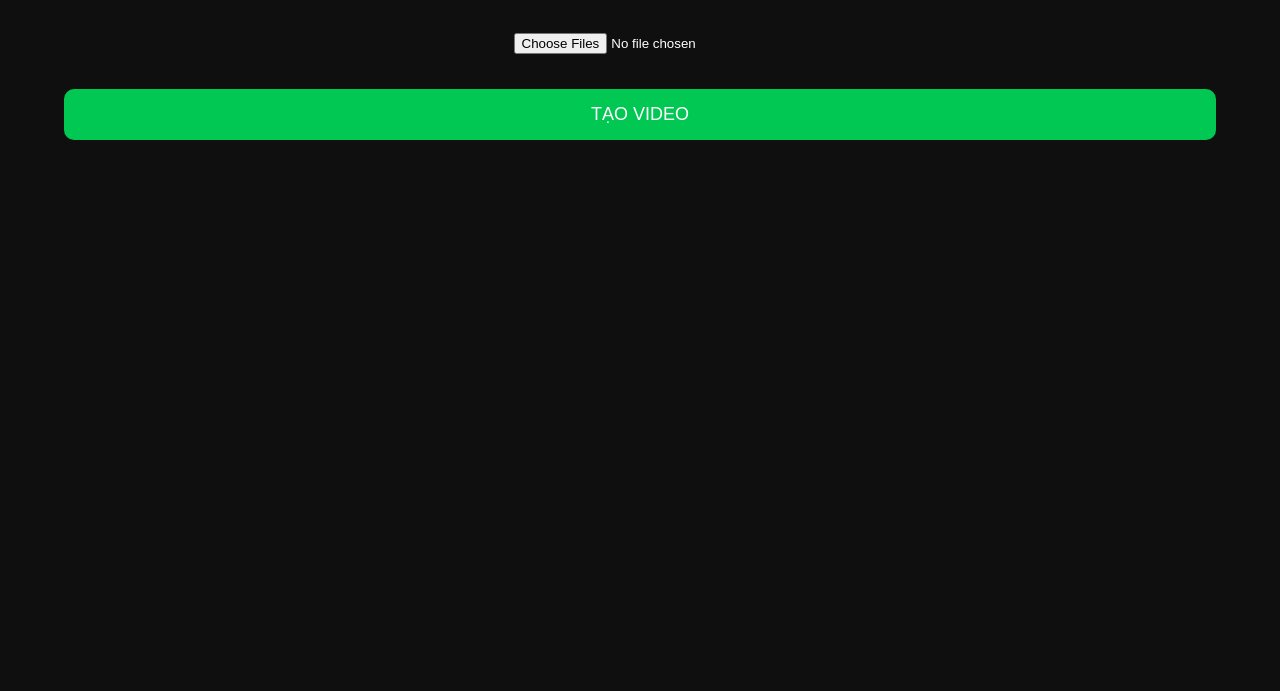
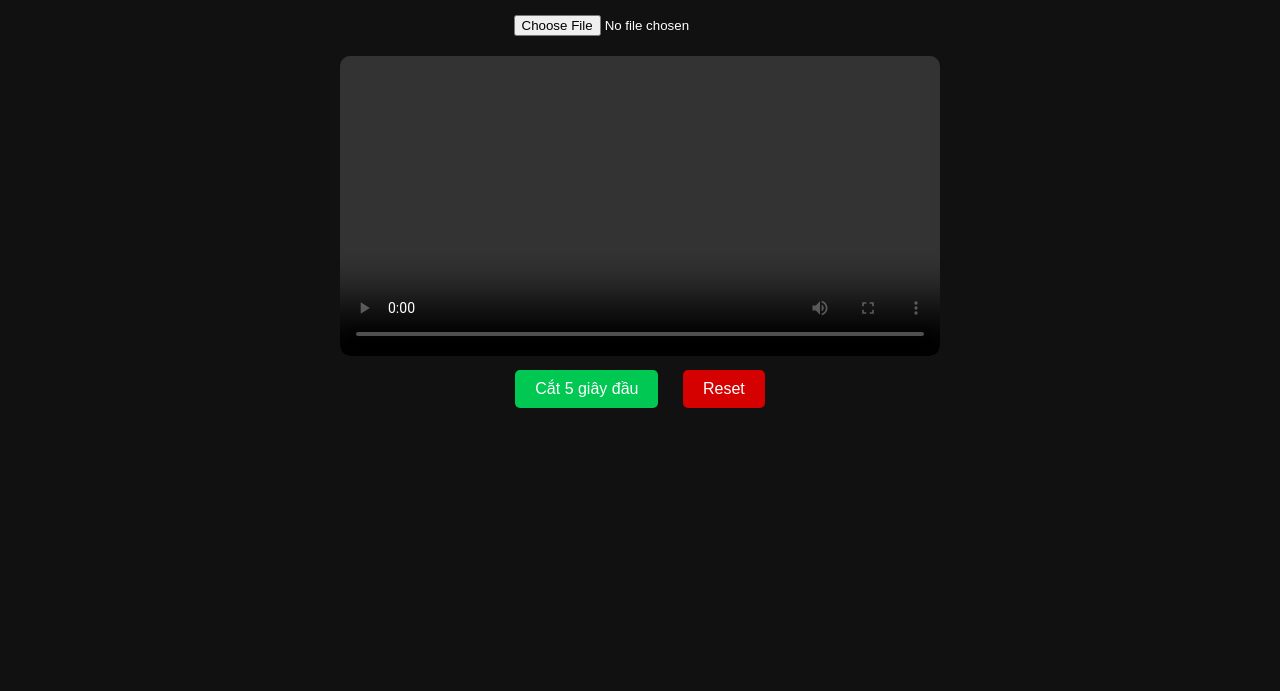
Before and after one commit to HOANG-lad/may-auto-editor, a plain HTML site: page index.html in a window 1280 px wide. Shown: the part 109-800 px from the top of the page. Drawn offline with Linux system fonts and the light colour scheme.

Commit message:
Revise index.html for May Auto Editor V2
Updated HTML structure and styles for version 2.

```diff
--- a/index.html
+++ b/index.html
@@ -1,73 +1,106 @@
 <!DOCTYPE html>
-<html>
+<html lang="vi">
 <head>
 <meta charset="UTF-8">
 <meta name="viewport" content="width=device-width, initial-scale=1.0">
-<title>May Auto Editor</title>
+<title>May Auto Editor V2</title>
 
 <style>
-body{
-    margin:0;
-    font-family:Arial;
-    background:#0f0f0f;
-    color:white;
-    text-align:center;
+body {
+    font-family: Arial, sans-serif;
+    background: #111;
+    color: white;
+    text-align: center;
+    padding: 20px;
 }
-h1{
-    margin-top:30px;
+
+.container {
+    max-width: 600px;
+    margin: auto;
 }
-button{
-    background:#00c853;
-    border:none;
-    padding:15px;
-    width:90%;
-    margin:15px 0;
-    font-size:18px;
-    border-radius:10px;
-    color:white;
+
+video {
+    width: 100%;
+    margin-top: 20px;
+    border-radius: 10px;
 }
-input{
-    margin:20px 0;
+
+button {
+    padding: 10px 20px;
+    margin: 10px;
+    border: none;
+    border-radius: 5px;
+    cursor: pointer;
+    font-size: 16px;
 }
-#preview img{
-    width:100%;
-    margin-top:10px;
-    border-radius:10px;
+
+.primary {
+    background: #00c853;
+    color: white;
+}
+
+.danger {
+    background: #d50000;
+    color: white;
+}
+
+input {
+    margin-top: 15px;
 }
 </style>
 </head>
 
 <body>
 
-<h1>MAY AUTO EDITOR</h1>
-<p>Tạo video tự động từ ảnh của bạn</p>
+<div class="container">
+    <h1>🎬 May Auto Editor V2</h1>
 
-<input type="file" id="images" accept="image/*" multiple>
+    <input type="file" id="videoInput" accept="video/*">
 
-<div id="preview"></div>
+    <video id="videoPlayer" controls></video>
 
-<button onclick="createVideo()">TẠO VIDEO</button>
+    <div>
+        <button class="primary" onclick="trimVideo()">Cắt 5 giây đầu</button>
+        <button class="danger" onclick="resetVideo()">Reset</button>
+    </div>
+
+    <p id="status"></p>
+</div>
 
 <script>
-function createVideo(){
-    alert("Version 1 hoạt động! Bước tiếp theo sẽ xuất video thật.");
+
+let originalURL = null;
+
+const videoInput = document.getElementById("videoInput");
+const videoPlayer = document.getElementById("videoPlayer");
+const statusText = document.getElementById("status");
+
+videoInput.addEventListener("change", function(event) {
+    const file = event.target.files[0];
+    if (file) {
+        originalURL = URL.createObjectURL(file);
+        videoPlayer.src = originalURL;
+        statusText.innerText = "Video đã tải lên thành công!";
+    }
+});
+
+function trimVideo() {
+    if (!videoPlayer.src) {
+        alert("Vui lòng tải video trước!");
+        return;
+    }
+
+    videoPlayer.currentTime = 5;
+    statusText.innerText = "Đã bỏ 5 giây đầu (giả lập).";
 }
 
-document.getElementById("images").addEventListener("change", function(event){
-    let preview = document.getElementById("preview");
-    preview.innerHTML="";
-    let files = event.target.files;
+function resetVideo() {
+    if (originalURL) {
+        videoPlayer.src = originalURL;
+        statusText.innerText = "Đã reset video.";
+    }
+}
 
-    for(let i=0;i<files.length;i++){
-        let reader = new FileReader();
-        reader.onload = function(e){
-            let img = document.createElement("img");
-            img.src = e.target.result;
-            preview.appendChild(img);
-        }
-        reader.readAsDataURL(files[i]);
-    }
-});
 </script>
 
 </body>
```
